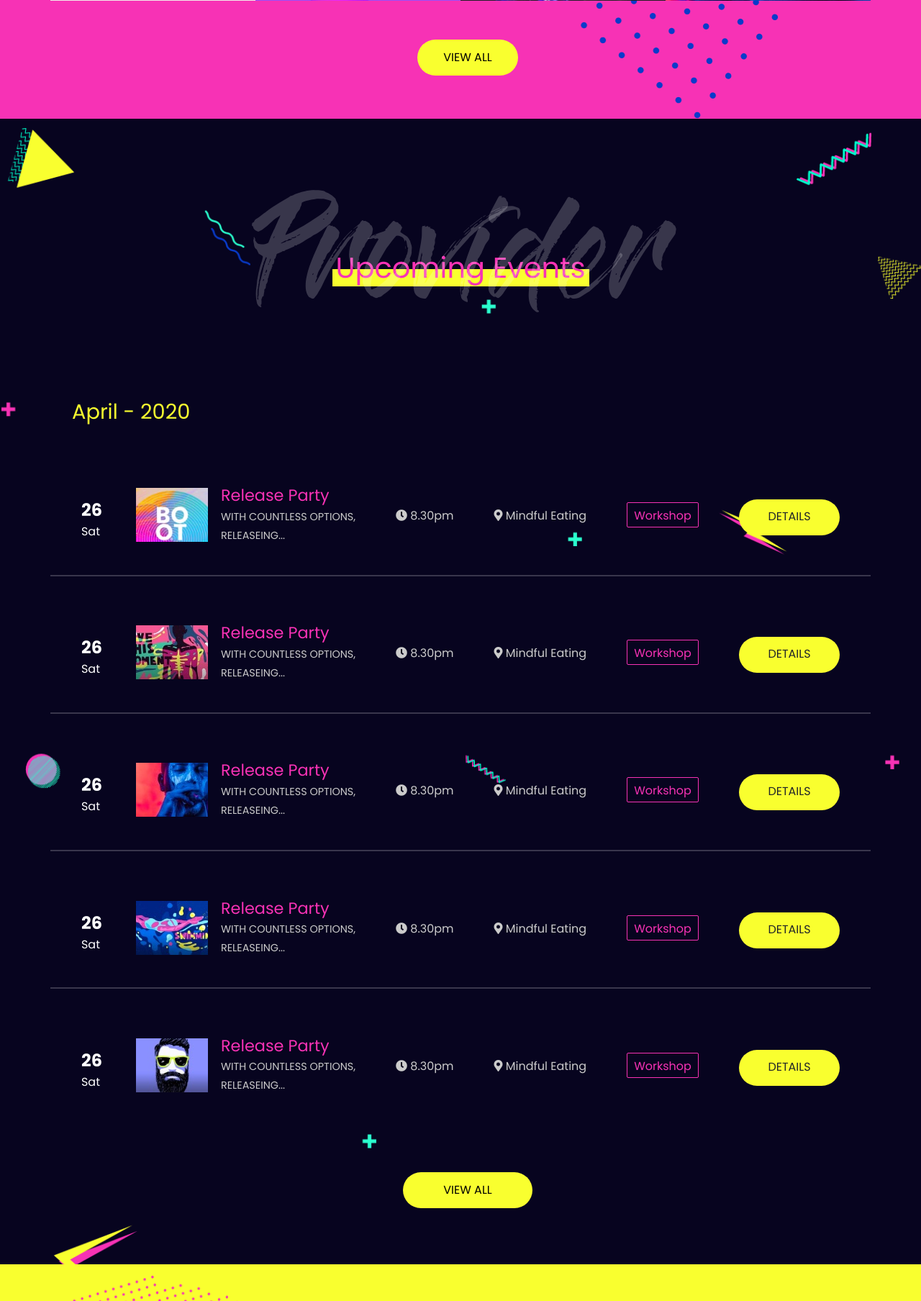
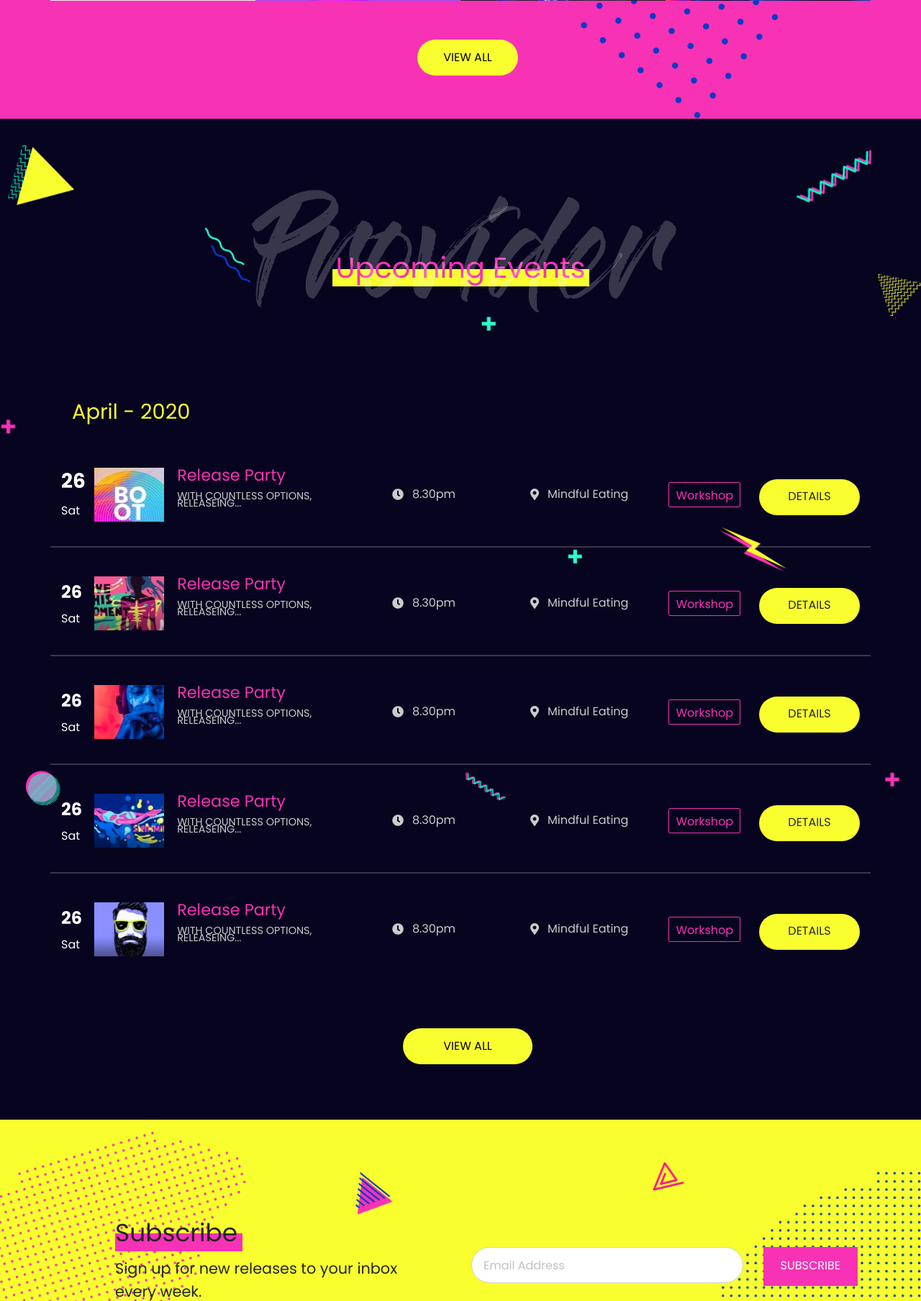
Before and after one commit to pinplengpai/mindful, a PHP site: page / in a window 1280 px wide. Shown: the part 1464-3272 px from the top of the page at 72% size. Run offline with PHP 8.4, Linux system fonts and the light colour scheme.

Commit message:
edit page index section 3

```diff
--- a/css/style.css
+++ b/css/style.css
@@ -272,15 +253,18 @@ input[placeholder]::-moz-input-placeholder {
       text-decoration: none; }
   #section3 .party-info {
     display: flex;
-    justify-content: space-around;
+    justify-content: space-between;
     padding: 0 15px;
-    margin-top: 6%; }
+    margin-top: 40px; }
   #section3 .date {
-    margin-top: 13px;
+    flex: 5%;
+    display: flex;
+    place-items: center;
     color: #fff;
     max-width: 20px;
-    text-align: center; }
+    flex-wrap: wrap; }
   #section3 .details {
+    flex-basis: 35%;
     display: flex;
     justify-content: space-between;
     color: #CBCBCB; }
@@ -289,6 +273,8 @@ input[placeholder]::-moz-input-placeholder {
     font-size: 1.4rem;
     margin-top: -6px; }
   #section3 .small-detail {
+    display: flex;
+    flex-wrap: wrap;
     font-size: 0.9rem;
     line-height: 0.7;
     margin-top: -9px; }
@@ -308,11 +294,19 @@ input[placeholder]::-moz-input-placeholder {
   #section3 .img5 {
     background-image: url("../images/event-ex-5.jpg"); }
   #section3 .time {
-    padding-top: 27px;
+    flex-basis: 15%;
+    display: flex;
+    place-items: center;
     color: #CBCBCB; }
+    #section3 .time i {
+      padding-right: 12px; }
   #section3 .place {
-    padding-top: 27px;
+    flex-basis: 15%;
+    display: flex;
+    place-items: center;
     color: #CBCBCB; }
+    #section3 .place i {
+      padding-right: 12px; }
   #section3 .tags {
     color: #F732B5;
     border: 1px solid #F732B5;
--- a/index.php
+++ b/index.php
@@ -139,7 +139,7 @@
             <!-- 1 -->
             <div class="col-12 party-info">
                 <div class="date">
-                    <b style="font-size:1.5rem">26</b> Sat
+                    <span class="font-weight-bold h3">26</span> Sat
                 </div>
                 <div class="details">
                     <div class="image-small img1">
@@ -147,8 +147,8 @@
                     <div class="details-info">
                         <p class="pink">Release Party</p>
                         <div class="small-detail">
-                            <p>WITH COUNTLESS OPTIONS,</p>
-                            <P>RELEASEING...</P>
+                            <p>WITH COUNTLESS OPTIONS,
+                            RELEASEING...</P>
                         </div>
                     </div>
                 </div>
@@ -179,8 +179,8 @@
                     <div class="details-info">
                         <p class="pink">Release Party</p>
                         <div class="small-detail">
-                            <p>WITH COUNTLESS OPTIONS,</p>
-                            <P>RELEASEING...</P>
+                            <p>WITH COUNTLESS OPTIONS,
+                            RELEASEING...</P>
                         </div>
                     </div>
                 </div>
@@ -211,8 +211,8 @@
                     <div class="details-info">
                         <p class="pink">Release Party</p>
                         <div class="small-detail">
-                            <p>WITH COUNTLESS OPTIONS,</p>
-                            <P>RELEASEING...</P>
+                         <p>WITH COUNTLESS OPTIONS,
+                            RELEASEING...</P>
                         </div>
                     </div>
                 </div>
@@ -243,8 +243,8 @@
                     <div class="details-info">
                         <p class="pink">Release Party</p>
                         <div class="small-detail">
-                            <p>WITH COUNTLESS OPTIONS,</p>
-                            <P>RELEASEING...</P>
+                            <p>WITH COUNTLESS OPTIONS,
+                            RELEASEING...</P>
                         </div>
                     </div>
                 </div>
@@ -275,8 +275,8 @@
                     <div class="details-info">
                         <p class="pink">Release Party</p>
                         <div class="small-detail">
-                            <p>WITH COUNTLESS OPTIONS,</p>
-                            <P>RELEASEING...</P>
+                            <p>WITH COUNTLESS OPTIONS,
+                            RELEASEING...</P>
                         </div>
                     </div>
                 </div>
--- a/scss/layouts/_index.scss
+++ b/scss/layouts/_index.scss
@@ -203,17 +203,20 @@ input[placeholder]::-moz-input-placeholder {
     }
     .party-info{
         display: flex;
-        justify-content: space-around;
+        justify-content: space-between;
         padding: 0 15px;
-        margin-top: 6%;
+        margin-top: 40px;
     }
     .date{
-        margin-top: 13px;
+        flex: 5%;
+        display: flex;
+        place-items: center;
         color:$white;
         max-width: 20px;
-        text-align: center;
+        flex-wrap: wrap;
     }
     .details{
+        flex-basis: 35%;
         display: flex;
         justify-content: space-between;
         color: $grey;
@@ -224,6 +227,9 @@ input[placeholder]::-moz-input-placeholder {
         margin-top: -6px;
     }
     .small-detail{
+        display: flex;
+        flex-wrap: wrap;
+        // flex-basis: 20%;
         font-size: 0.9rem;
         line-height: 0.7;
         margin-top: -9px;
@@ -253,12 +259,22 @@ input[placeholder]::-moz-input-placeholder {
     }
 
     .time{
-        padding-top: 27px;
+        flex-basis: 15%;
+        display: flex;
+        place-items: center;
         color: $grey;
+        i{
+            padding-right: 12px;
+        }
     }
     .place{
-        padding-top: 27px;
+        flex-basis: 15%;
+        display: flex;
+        place-items: center;
         color: $grey;
+        i{
+            padding-right: 12px;
+        }
     }
     .tags{
         color: $pink1;
```
Also changed, not shown: other parts of css/style.css (+0 -70 lines), 1 other file.
